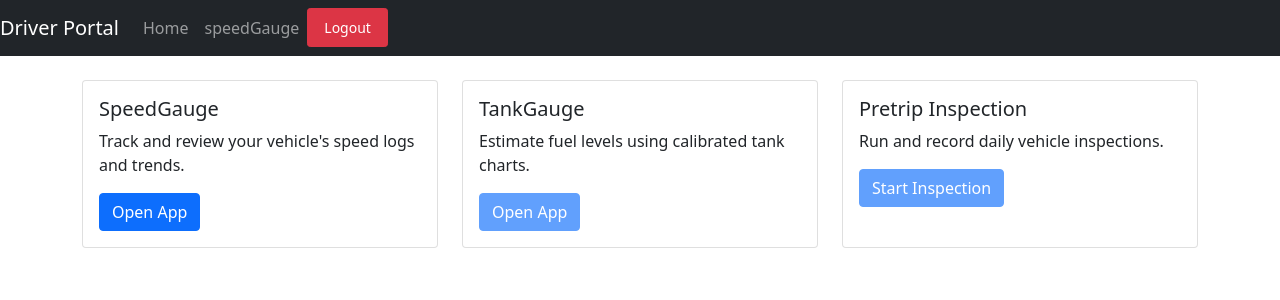
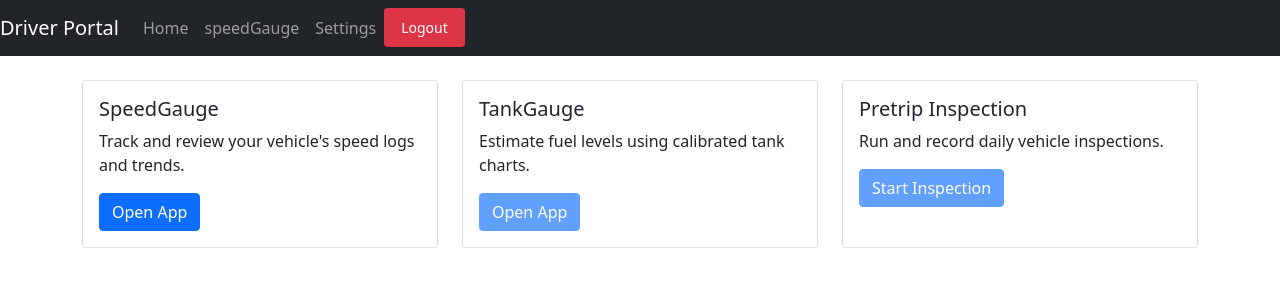
Before and after one commit to ShaggyBadger/Pretreip_flask, a Flask app: page / in a window 1280 px wide. Shown: the top 300 px of the page. Run offline with Flask 3, Linux system fonts and the light colour scheme; the visitor is signed in with stand-in values (Sample User, id 1); some libraries are stand-ins or nearby versions.

Commit message:
building settingx

```diff
--- a/routes.py
+++ b/routes.py
@@ -85,3 +85,11 @@ def failed_register():
 def logout():
 	session.clear()  # This clears all session data
 	return redirect(url_for('home'))
+
+@app.route('/settings', methods=['GET', 'POST'])
+def settings():
+	if request.method == 'POST':
+		settings_data = request.form.to_dict()
+
+
+	return render_template('settings.html')
--- a/templates/nav_menu.html
+++ b/templates/nav_menu.html
@@ -13,6 +13,9 @@
       <li class="nav-item">
         <a class="nav-link" href="/speedGauge">speedGauge</a>
       </li>
+      <li class="nav-item">
+        <a class="nav-link" href="/settings">Settings</a>
+      </li>
 		<li class="nav-item">
 		  <div class="d-flex">
 		    <a class="nav-link btn btn-danger btn-sm text-white px-3" href="/logout">Logout</a>
```
Also changed, not shown: templates/settings.html (added, +7 -0 lines).
